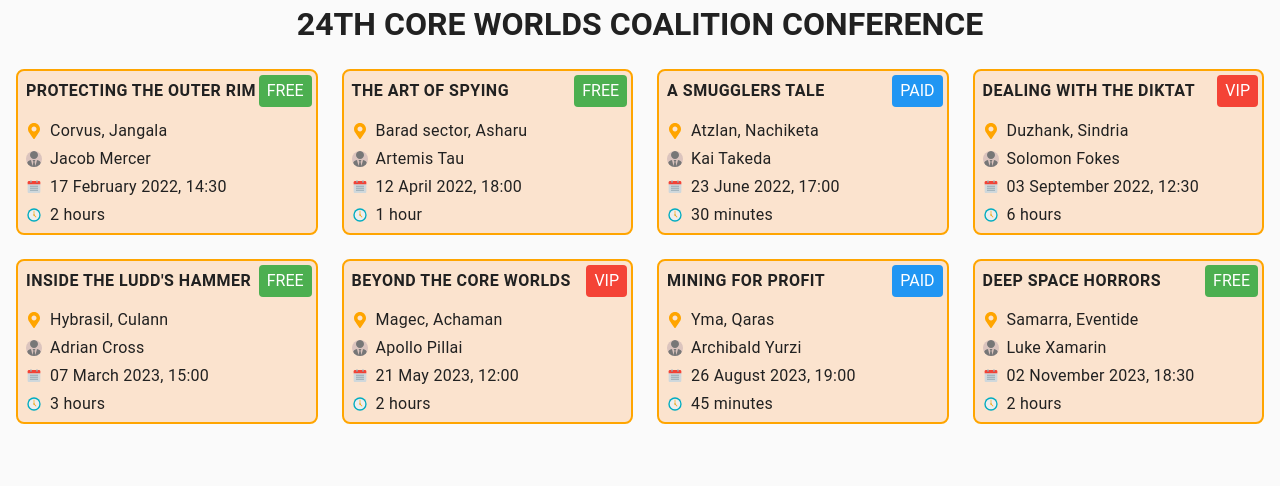
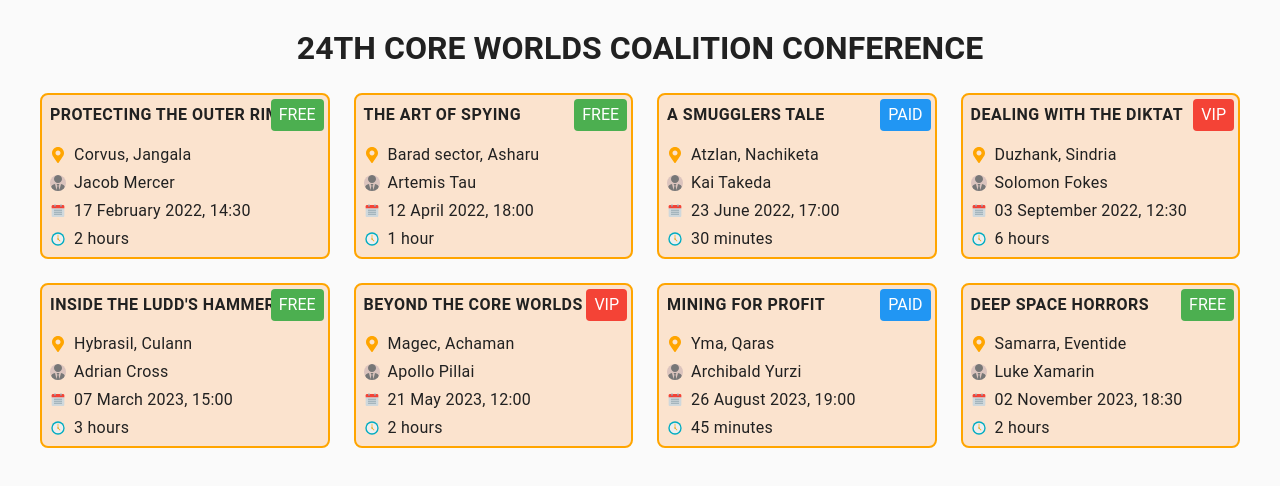
Before and after one commit to YuriyPilipenkoKH/my-react-app, a React (Create React App) app: page / in a window 1280 px wide. Shown: the top 486 px of the page. Built offline with nearby package versions, Linux system fonts and the light colour scheme.

Commit message:
container

```diff
--- /dev/null
+++ b/jsconfig.json
@@ -0,0 +1,6 @@
+{
+    "compilerOptions": {
+      "baseUrl": "src"
+    },
+    "include": ["src", "jsconfig.json"]
+  }
--- a/package.json
+++ b/package.json
@@ -3,12 +3,16 @@
   "version": "0.1.0",
   "private": true,
   "dependencies": {
+    "@emotion/react": "^11.10.6",
+    "@emotion/styled": "^11.10.6",
     "@testing-library/jest-dom": "^5.16.5",
     "@testing-library/react": "^13.4.0",
     "@testing-library/user-event": "^13.5.0",
+    "date-fns": "^2.29.3",
     "prop-types": "^15.8.1",
     "react": "^18.2.0",
     "react-dom": "^18.2.0",
+    "react-icons": "^4.8.0",
     "react-scripts": "5.0.1",
     "web-vitals": "^2.1.4"
   },
--- a/src/components/App.jsx
+++ b/src/components/App.jsx
@@ -2,12 +2,13 @@
 import { PageTitle } from './PageTitle/PageTitle';
 import { EventBoard } from './EventBoard/EventBoard';
 import upcomingEvents from '../upcoming-events.json';
+import { Container } from './App.styled';
 
 export const App = () => {
   return (
-    <>
+    <Container>
       <PageTitle text={'24th Core Worlds Coalition Conference'} />
       <EventBoard events={upcomingEvents} />
-    </>
+    </Container>
   );
 };
--- /dev/null
+++ b/src/components/App.styled.jsx
@@ -0,0 +1,5 @@
+import styled from "@emotion/styled";
+
+export const Container = styled.div`
+padding: 24px;
+`
```
Also changed, not shown: 1 other file (tests, documents, lock files or other folders).
